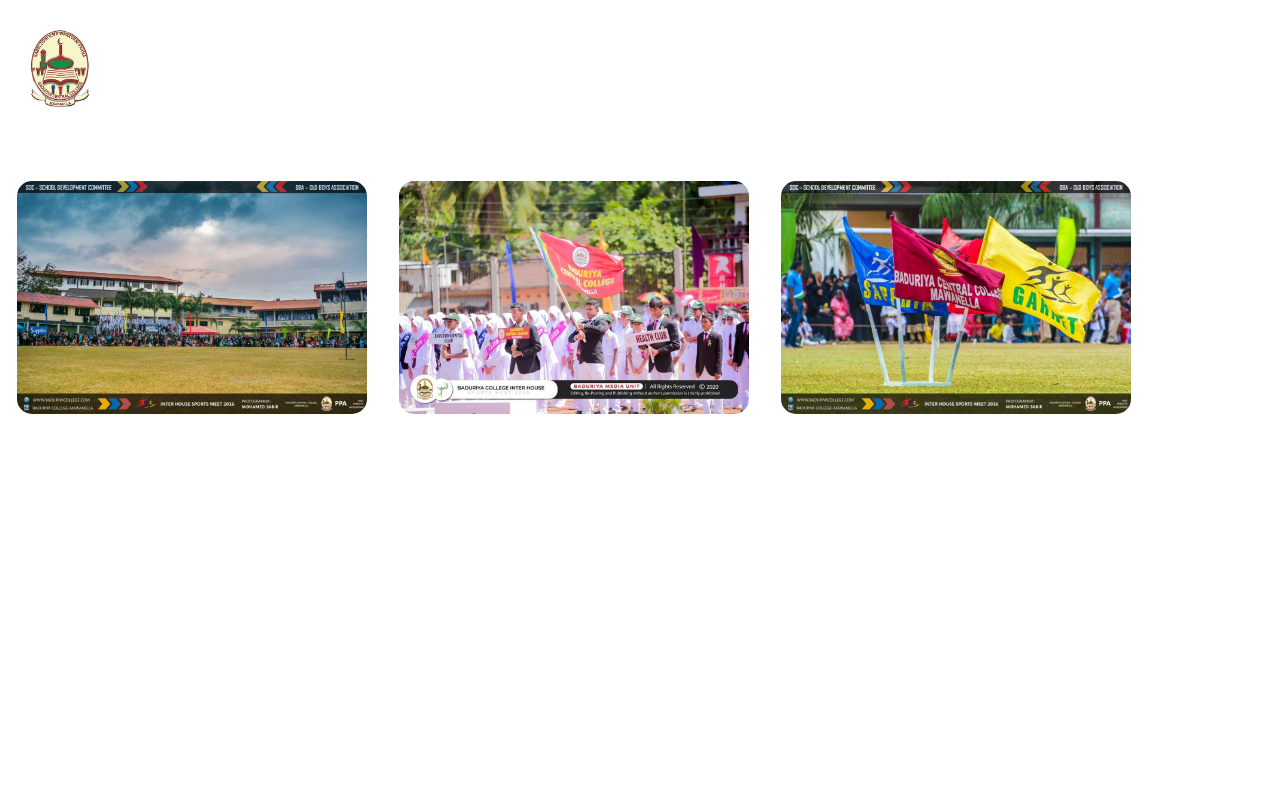
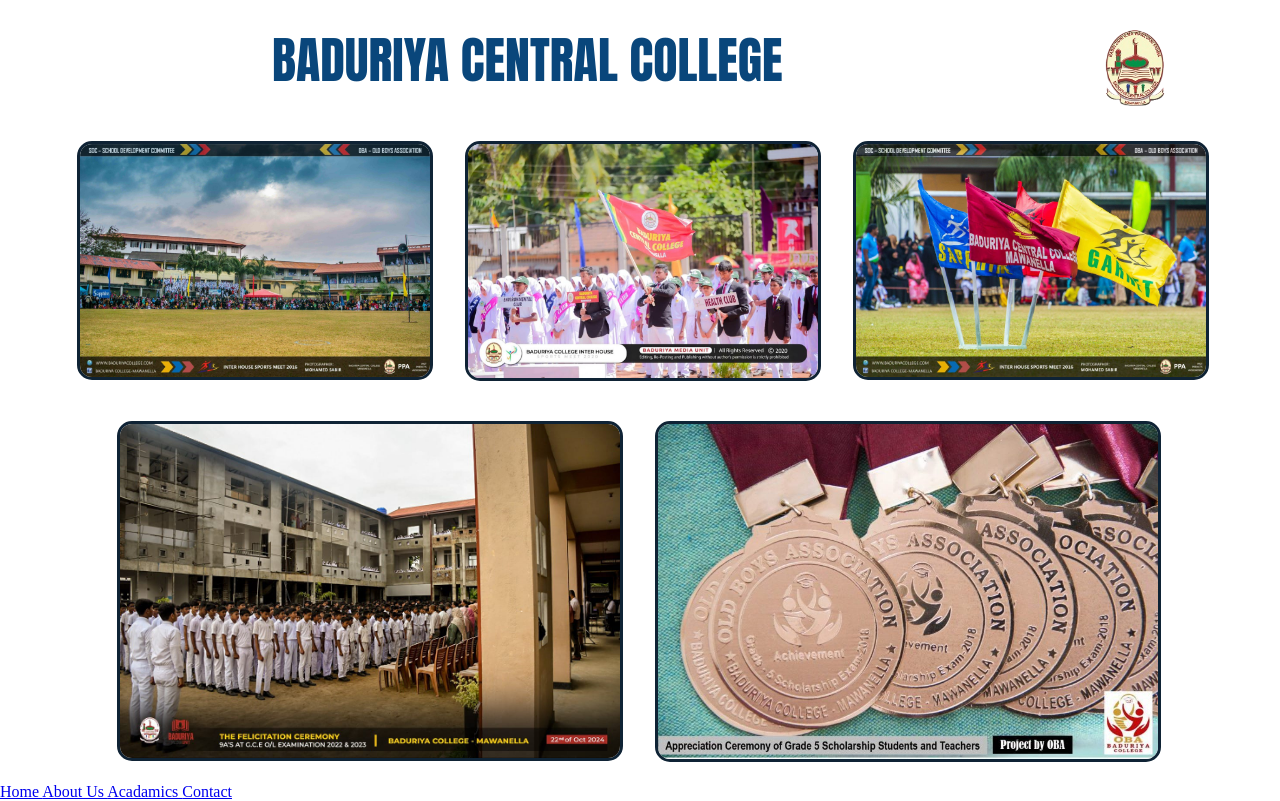
Before and after one commit to AksaMJML/BaduriyaSchoolWebsite, a plain HTML site: page index.html in a window 1280 px wide. Drawn offline with Linux system fonts and the light colour scheme.

Commit message:
added photos to home page and navbar to the page 🔥

```diff
--- a/index.html
+++ b/index.html
@@ -1,5 +1,6 @@
 <!DOCTYPE html>
 <html lang="en">
+
 <head>
     <meta charset="UTF-8">
     <meta name="viewport" content="width=device-width, initial-scale=1.0">
@@ -7,32 +8,56 @@
     <link rel="icon" href="assets/img/l1.png" type="image/gif">
     <link rel="stylesheet" href="style.css">
 </head>
+
 <body>
     <header>
         <div>
-            <img id="logo" src="assets/img/l1.png" alt="" >
+            <table>
+                <tr >
+                    <td >
+                        <p id="sclName">BADURIYA CENTRAL COLLEGE</p>
+                    </td>
+                    <td>
+                        <img id="logo" src="assets/img/l1.png" alt="">
+                    </td>
+                </tr>
+            </table>
         </div>
     </header>
     <main>
-        <table style="margin-top: 20px;">
+        <table style="margin-top: 5px; margin-left: 60px;">
             <tr style="width: 100%;">
-                <td style="padding: 15px; text-align: center;">
-                    <img src="assets/img/scl4.jpg" width="350px" alt="   " style="border-radius: 15px;">
+                <td style="padding: 15px; text-align: center; ">
+                    <img src="assets/img/scl4.jpg" width="350px" alt="   " style="border-radius: 15px; border: solid; border-color: rgb(15, 35, 53);">
                 </td>
                 <td style="padding: 15px; text-align: center;">
-                    <img src="assets/img/scl5.jpeg" width="350px" alt="   " style="border-radius: 15px;">
+                    <img src="assets/img/scl5.jpeg" width="350px" alt="   " style="border-radius: 15px; border: solid; border-color: rgb(15, 35, 53);">
                 </td>
                 <td style="padding: 15px; text-align: center;">
-                    <img src="assets/img/scSpo1.jpg" width="350px" alt="   " style="border-radius: 15px;">
+                    <img src="assets/img/scSpo1.jpg" width="350px" alt="   " style="border-radius: 15px; border: solid; border-color: rgb(15, 35, 53);">
                 </td>
             </tr>
         </table>
-        <table>
-
+        <table style="margin-top: 2px; margin-left: 100px;">
+            <tr style="width: 100%;">
+                <td style="padding: 15px; text-align: center;">
+                    <img src="assets/img/scl6.jpg" width="500px" alt="   " style="border-radius: 15px; border: solid; border-color: rgb(15, 35, 53);">
+                </td>
+                <td style="padding: 15px; text-align: center;">
+                    <img src="assets/img/scl2.jpg" width="500px" alt="   " style="border-radius: 15px; border: solid; border-color: rgb(15, 35, 53);">
+                </td>
+            </tr>
         </table>
+        <nav>
+            <a href="index.html">Home </a>
+            <a href="index.html">About Us  </a>
+            <a href="index.html">Acadamics </a>
+            <a href="index.html">Contact </a>
+        </nav>
     </main>
     <footer>
 
     </footer>
 </body>
+
 </html>
--- a/style.css
+++ b/style.css
@@ -1,9 +1,23 @@
 *{
     margin: 0;
     padding: 0;
+
 }
 
 #logo{
-    margin: 30px;
+    margin-top: 20px;
+    margin-left: 300px;
+    margin-right: 20px;
+    text-align: right;
+    justify-content: right;
+    float: right;
     width: 60px;
 }
+
+#sclName{
+    font-family: Impact, Haettenschweiler, 'Arial Narrow Bold', sans-serif;
+    font-size: 50px;
+    margin-left: 250px;
+    padding: 20px;
+    color: rgb(9, 70, 123);
+}
```
